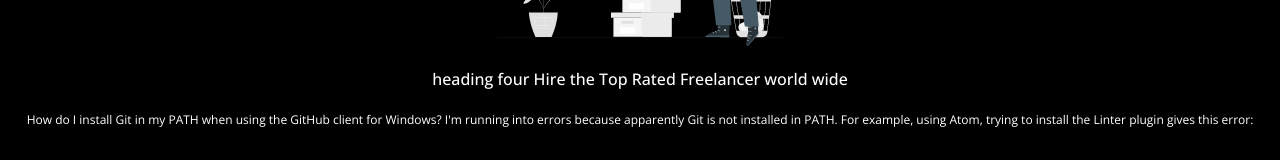
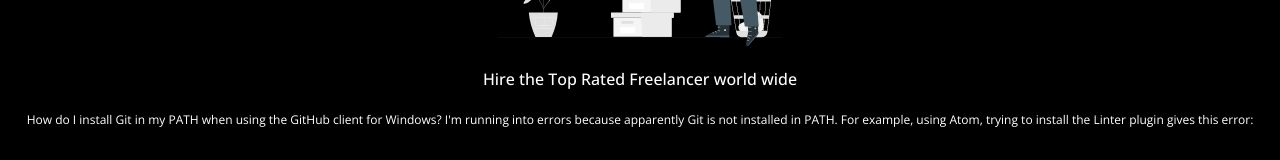
Before and after one commit to ijazkhan7706/linkable, a plain HTML site: page index.html in a window 1280 px wide. Shown: the part 360-520 px from the top of the page. Drawn offline with nearby package versions, Linux system fonts and the light colour scheme; a web font is replaced by a local one.

Commit message:
change heading

```diff
--- a/index.html
+++ b/index.html
@@ -21,7 +21,7 @@
         <div class="d-flex px-3 justify-content-center align-items-center text-center intro-first-page" style="height: 80vh">
             <div class="">
                 <img src="assets/images/Profiling-pana.png">
-                <h6 class="my-4 ">heading four Hire the Top Rated Freelancer world wide</h6>
+                <h6 class="my-4 ">Hire the Top Rated Freelancer world wide</h6>
                 <p>How do I install Git in my PATH when using the GitHub client for Windows?
 
                     I'm running into errors because apparently Git is not installed in PATH. For example, using Atom, trying to install the Linter plugin gives this error:</p>
```
